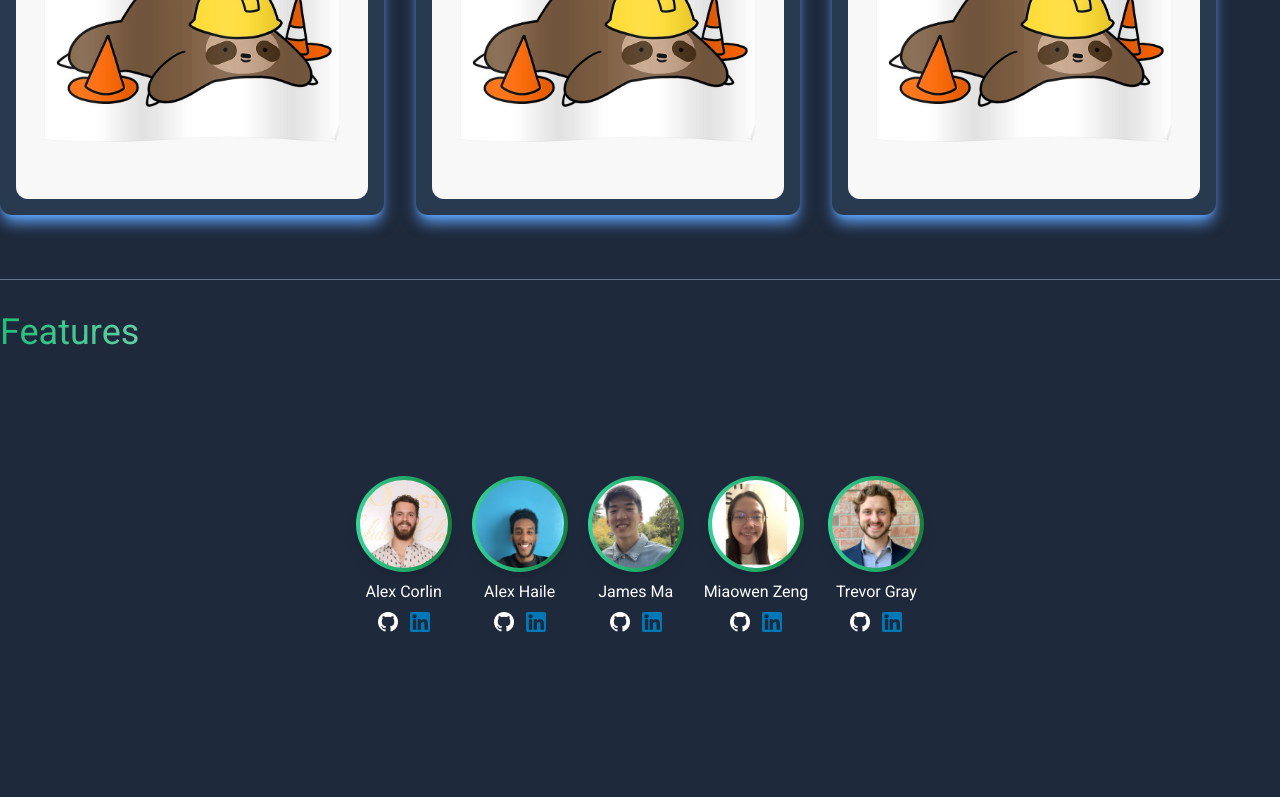
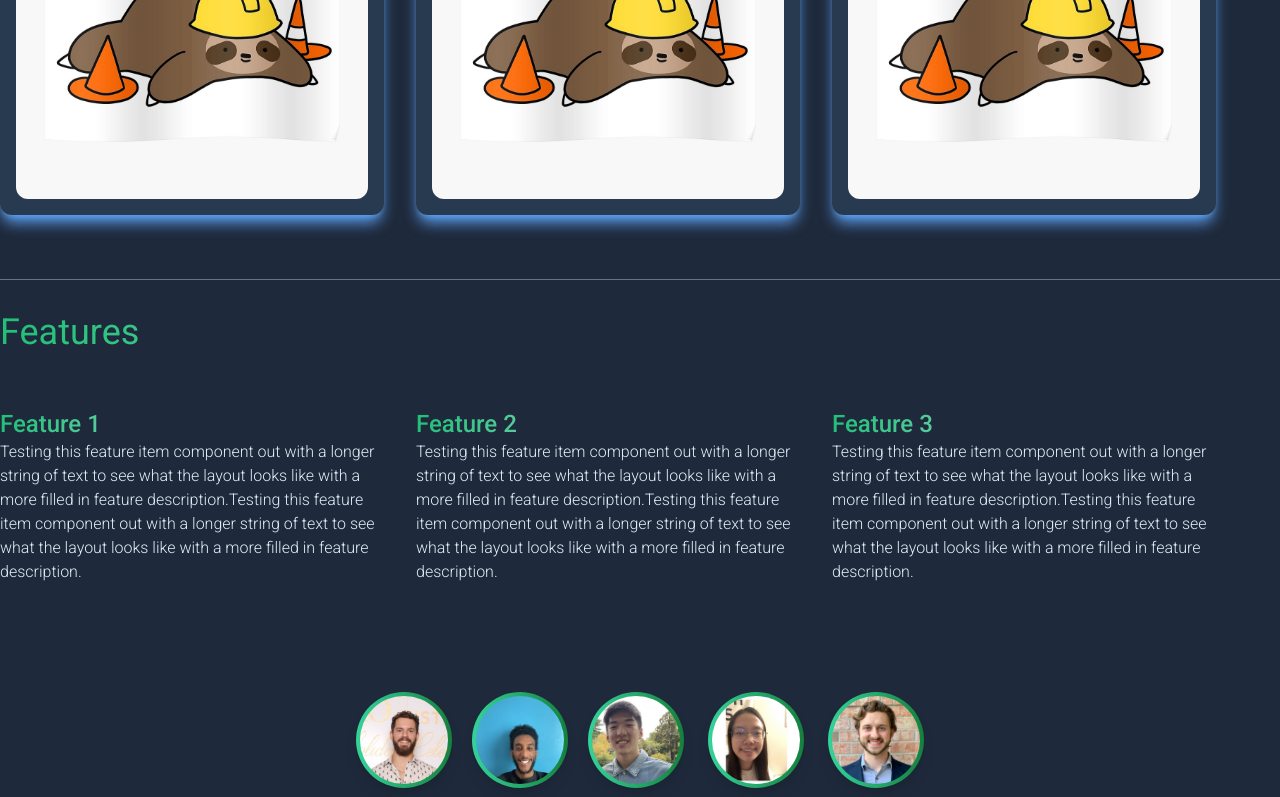
Before and after one commit to vuenique/vuenique-site, a Vue app: page / in a window 1280 px wide. Shown: the part 2530-3327 px from the top of the page. Before the commit the page ends 3182 px from the top, so only its background shows below. Built offline with nearby package versions, Linux system fonts and the light colour scheme; no server answers.

Commit message:
Features Progress

```diff
--- /dev/null
+++ b/src/components/features-section/FeatureItem1.vue
@@ -0,0 +1,17 @@
+<script setup lang="ts"></script>
+
+<template>
+  <div class="py-4 text-whiteB font-light">
+    <h1
+      class="font-medium text-2xl bg-gradient-to-r from-greenP to-whiteB text-transparent bg-clip-text"
+    >
+      Feature 1
+    </h1>
+    Testing this feature item component out with a longer string of text to see
+    what the layout looks like with a more filled in feature description.Testing
+    this feature item component out with a longer string of text to see what the
+    layout looks like with a more filled in feature description.
+  </div>
+</template>
+
+<style></style>
--- /dev/null
+++ b/src/components/features-section/FeatureItem2.vue
@@ -0,0 +1,17 @@
+<script setup lang="ts"></script>
+
+<template>
+  <div class="py-4 text-whiteB font-light">
+    <h1
+      class="font-medium text-2xl bg-gradient-to-r from-greenP to-whiteB text-transparent bg-clip-text"
+    >
+      Feature 2
+    </h1>
+    Testing this feature item component out with a longer string of text to see
+    what the layout looks like with a more filled in feature description.Testing
+    this feature item component out with a longer string of text to see what the
+    layout looks like with a more filled in feature description.
+  </div>
+</template>
+
+<style></style>
--- /dev/null
+++ b/src/components/features-section/FeatureItem3.vue
@@ -0,0 +1,17 @@
+<script setup lang="ts"></script>
+
+<template>
+  <div class="py-4 text-whiteB font-light">
+    <h1
+      class="font-medium text-2xl bg-gradient-to-r from-greenP to-whiteB text-transparent bg-clip-text"
+    >
+      Feature 3
+    </h1>
+    Testing this feature item component out with a longer string of text to see
+    what the layout looks like with a more filled in feature description.Testing
+    this feature item component out with a longer string of text to see what the
+    layout looks like with a more filled in feature description.
+  </div>
+</template>
+
+<style></style>
--- a/src/components/features-section/Features.vue
+++ b/src/components/features-section/Features.vue
@@ -1,16 +1,27 @@
-<script setup lang="ts"></script>
+<script setup lang="ts">
+import FeatureItem1 from './FeatureItem1.vue';
+import FeatureItem2 from './FeatureItem2.vue';
+import FeatureItem3 from './FeatureItem3.vue';
+</script>
 
 <template>
   <section class="py-8">
     <div class="container px-8 lg:px-0">
-      <hr class="w-full border-slate-500" />
-      <div class="py-8 columns-3 gap-4">
+      <hr class="border-slate-500" />
+      <div class="py-8">
         <h1
           class="text-4xl bg-gradient-to-r from-greenP to-whiteB text-transparent bg-clip-text"
         >
           Features
         </h1>
       </div>
+      <div
+        class="grid [grid-template-columns:repeat(auto-fill,24rem)] gap-8 justify-items-centers mt-2"
+      >
+        <FeatureItem1 />
+        <FeatureItem2 />
+        <FeatureItem3 />
+      </div>
     </div>
   </section>
 </template>
--- a/src/components/gallery-section/Card.vue
+++ b/src/components/gallery-section/Card.vue
@@ -2,27 +2,37 @@
 import { ref } from 'vue';
 
 const isExample = ref(false);
-const props = defineProps(['render'])
-
+const props = defineProps(['render']);
 </script>
 
 <template>
-
-
-  <div class='bg-charcoalP w-[80vw] lg:w-96 h-fit px-4 py-4 gap-x-1 gap-y-1 rounded-xl shadow-blue-400 shadow-lg hover:shadow-2xl hover:shadow-blue-300 hover:scale-y-105 hover:scale-x-105 transition duration-500'>
+  <div
+    class="bg-charcoalP w-[80vw] lg:w-96 h-fit px-4 py-4 gap-x-1 gap-y-1 rounded-xl shadow-blue-400 shadow-lg hover:shadow-2xl hover:shadow-blue-300 hover:scale-y-105 hover:scale-x-105 transition duration-500"
+  >
     <!--card with slight coloration compared to gallery background; border radius -->
     <!--consider glare and hover tilt effect, or maybe for chart itself-->
     <!--graph/chart layout, padding, maybe border, no border radius -->
     <!-- -->
     <!-- -->
-    <h1 v-if="props.render" class="text-center text-xl text-whiteB py-2">Bar Chart</h1>
-    <h1 v-else class="text-center text-xl text-whiteB py-2">Chart of the Future</h1>
-    <img v-if="props.render"  src="../../assets/BarChart.png" class="w-full h-full rounded-xl" alt="Bar Chart">
-    <img v-else class="w-full h-full rounded-xl" src="../../assets/Sloth2.jpg" alt="Coming soon Sloth">
+    <h1 v-if="props.render" class="text-center text-xl text-whiteB py-2">
+      Bar Chart
+    </h1>
+    <h1 v-else class="text-center text-xl text-whiteB py-2">
+      Chart of the Future
+    </h1>
+    <img
+      v-if="props.render"
+      src="../../assets/BarChart.png"
+      class="w-full h-full rounded-xl"
+      alt="Bar Chart"
+    />
+    <img
+      v-else
+      class="w-full h-full rounded-xl"
+      src="../../assets/Sloth2.jpg"
+      alt="Coming soon Sloth"
+    />
   </div>
-
 </template>
 
-<style>
-
-</style>
+<style></style>
--- a/src/components/gallery-section/Gallery.vue
+++ b/src/components/gallery-section/Gallery.vue
@@ -1,14 +1,17 @@
 <script setup lang="ts">
 import CardDisplay from './CardDisplay.vue';
-
 </script>
 
 <template>
   <section class="py-8">
     <div class="container px-8 lg:px-0">
-      <hr class="w-full border-slate-500">
+      <hr class="w-full border-slate-500" />
       <div class="py-8">
-        <h1 class="text-4xl bg-gradient-to-r from-greenP to-whiteB text-transparent bg-clip-text">Examples</h1>
+        <h1
+          class="text-4xl bg-gradient-to-r from-greenP to-whiteB text-transparent bg-clip-text"
+        >
+          Examples
+        </h1>
         <p class="pt-4 text-whiteB">Click visualizations to see CodePen</p>
       </div>
       <CardDisplay />
@@ -16,6 +19,4 @@ import CardDisplay from './CardDisplay.vue';
   </section>
 </template>
 
-<style>
-
-</style>
+<style></style>
```
Also changed, not shown: src/components/gallery-section/CardDisplay.vue (+5 -6 lines).
